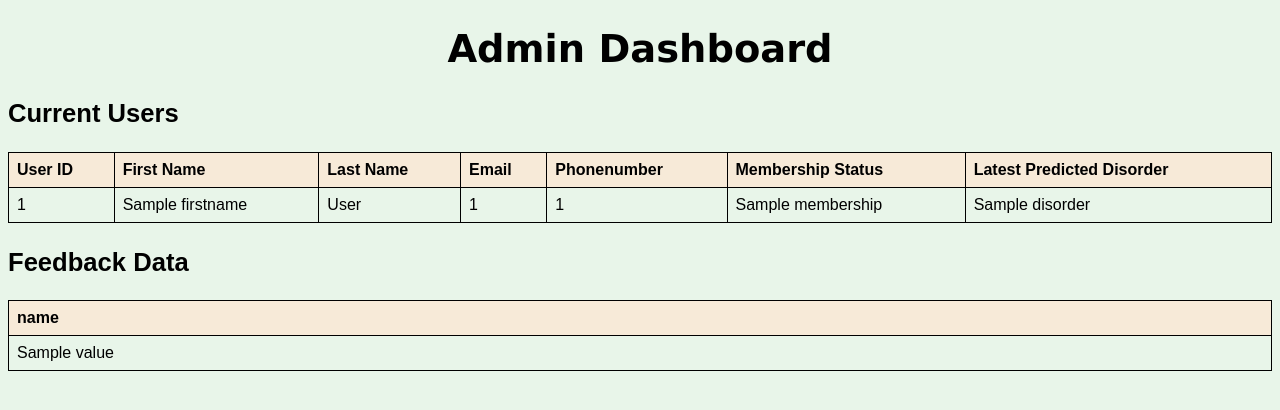
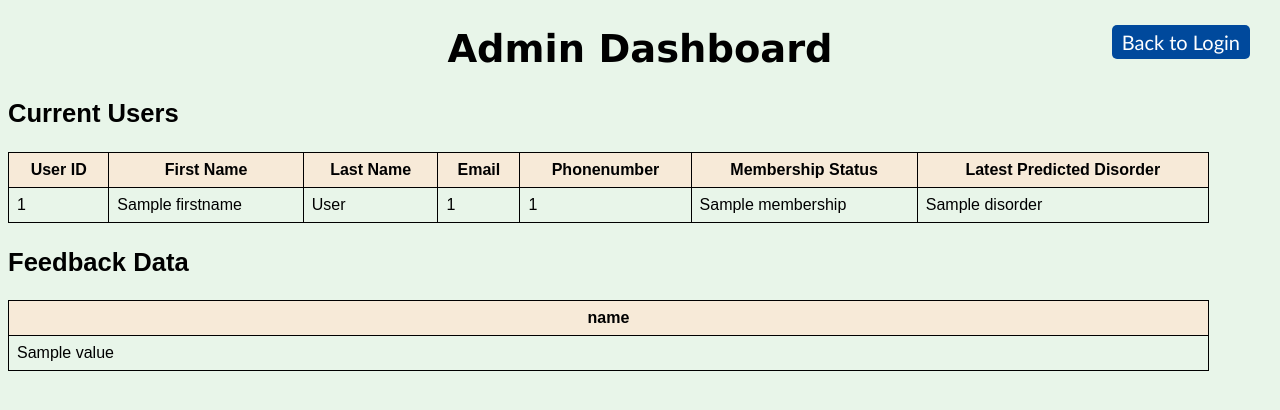
Before and after one commit to Shreyaa5/Mental-Therapy-through-Song-Mood-Classification, a Flask app: template templates/admin.html in a window 1280 px wide. Shown: the top 410 px of the page. Run offline with Flask 3, Linux system fonts and the light colour scheme; the template is opened without the code that fills it: most values are stand-ins (such as "Sample title", 1, 10 or a date in 2020).

Commit message:
admin page modified

```diff
--- a/templates/admin.html
+++ b/templates/admin.html
@@ -25,8 +25,32 @@
             line-height: 1.4;
         }
 
+        .back-to-login {
+            position: absolute;
+            text-decoration: none;
+            background-color:#00499c;
+            padding: 5px 10px;
+            border-radius: 5px;
+            top: 25px;
+            right: 30px;
+            font-family: 'Gill Sans', 'Gill Sans MT', Calibri, 'Trebuchet MS', sans-serif;
+            font-size: 20px;
+
+            }
+        .back-to-login a {
+                text-decoration: none;
+                color: white;
+            }
+
+        .back-to-login:hover {
+            background-color: #11017c;
+            transform: scale(1.05);
+            box-shadow: 0 6px 12px rgba(0, 0, 0, 0.3);
+}
+
+
         table {
-            width: 100%;
+            width: 95%;
             border-collapse: collapse;
         }
 
@@ -37,7 +61,7 @@
 
         th {
             background-color:#f7ead8;
-            text-align: left;
+            text-align: center;
         }
     </style>
 </head>
@@ -91,5 +115,10 @@
             {% endfor %}
         </tbody>
     </table>
+
+    <div class="back-to-login">
+        <a href="{{ url_for('login') }}">Back to Login</a>
+    </div>
+
 </body>
 </html>
--- a/templates/result.html
+++ b/templates/result.html
@@ -89,7 +89,7 @@
             word-spacing: 1.5px;
             color: white;
             padding: 10px 10px;
-            border-radius: 10px;
+            border-radius: 8px;
             font-size : 0.5em;
             transition: background-color 0.3s ease;
             /* display: inline-block; */
```
